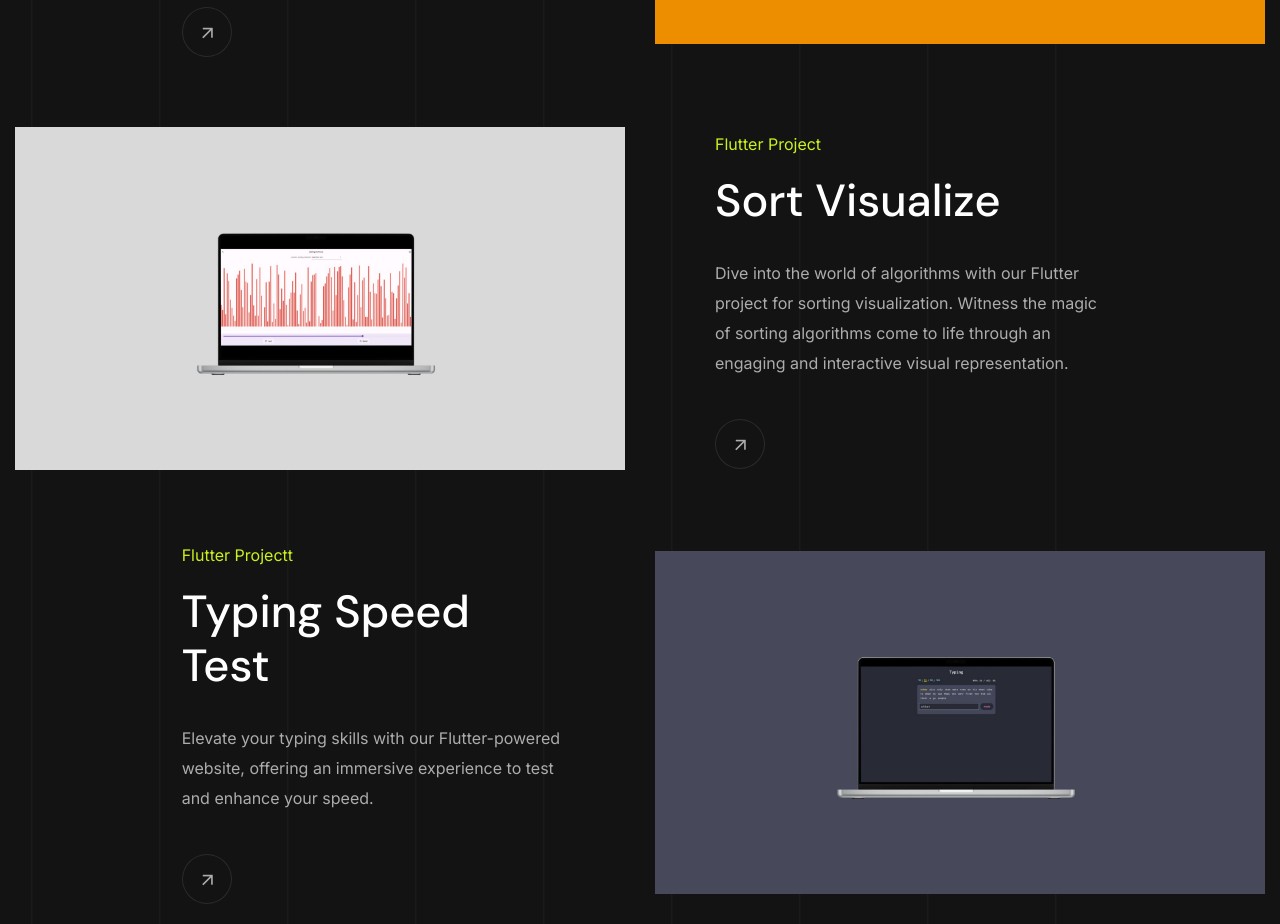
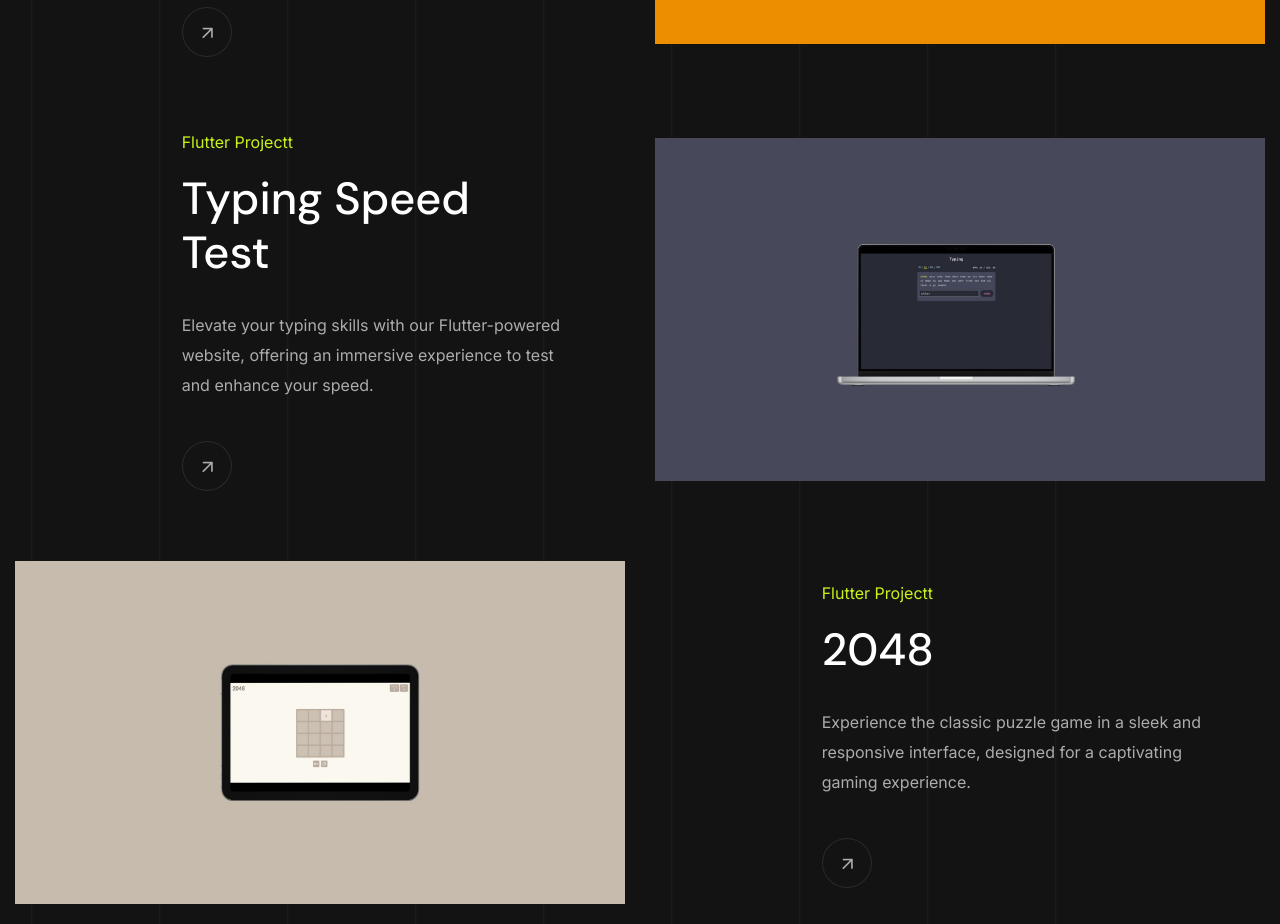
Before and after one commit to bijith-git/bijith-portfolio, a Next.js app: page / in a window 1280 px wide. Shown: the part 5260-6184 px from the top of the page. Built offline with nearby package versions, Linux system fonts and the light colour scheme.

Commit message:
"Commented out a div element with class 'row align-items-center pb-25' and its child elements in Projects.js component."

```diff
--- a/components/Projects.js
+++ b/components/Projects.js
@@ -90,7 +90,7 @@ const Projects = () => {
             </div>
           </div>
         </div>
-        <div className="row align-items-center pb-25">
+        {/* <div className="row align-items-center pb-25">
           <div className="col-lg-6">
             <div className="project-image wow fadeInLeft delay-0-2s">
               <img
@@ -99,7 +99,7 @@ const Projects = () => {
               />
             </div>
           </div>
-          <div className="col-xl-5 col-lg-6">
+          {/* <div className="col-xl-5 col-lg-6">
             <div className="project-content wow fadeInRight delay-0-2s">
               <span className="sub-title">Flutter Project</span>
               <h2>
@@ -126,7 +126,7 @@ const Projects = () => {
               </Link>
             </div>
           </div>
-        </div>
+        </div> */}
         <div className="row align-items-center pb-25">
           <div className="col-lg-6 order-lg-2">
             <div className="project-image wow fadeInLeft delay-0-2s">
```
